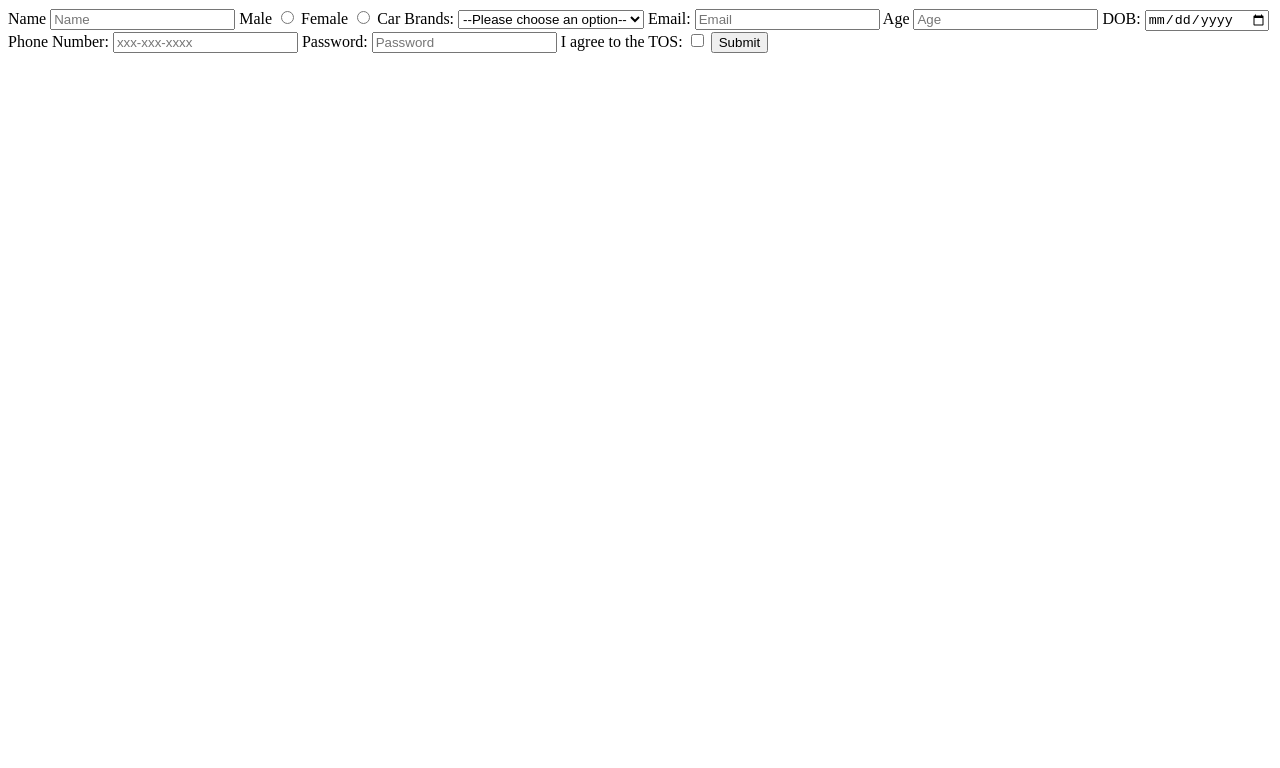
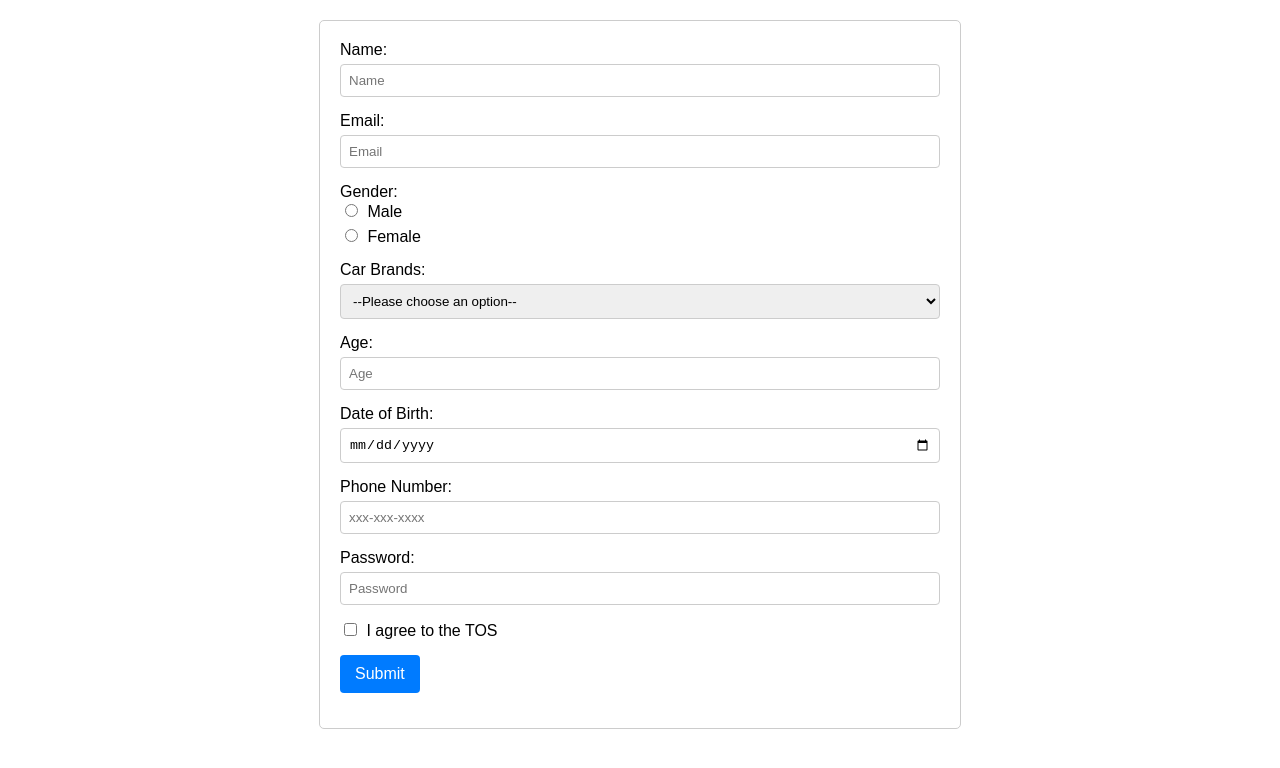
Before and after one commit to acciojob/signup-form-car-ajaykumar361, a website: page main.html in a window 1280 px wide. Drawn offline with Linux system fonts and the light colour scheme.

Commit message:
created a submission

```diff
--- a/main.html
+++ b/main.html
@@ -1,55 +1,134 @@
 <!DOCTYPE html>
+<html lang="en">
+<head>
+    <meta charset="UTF-8">
+    <meta name="viewport" content="width=device-width, initial-scale=1.0">
+    <title>Signup Form</title>
+    <style>
+        body {
+            font-family: Arial, sans-serif;
+            margin: 20px;
+            padding: 0;
+        }
+        form {
+            max-width: 600px;
+            margin: 0 auto;
+            padding: 20px;
+            border: 1px solid #ccc;
+            border-radius: 5px;
+        }
+        .form-group {
+            margin-bottom: 15px;
+        }
+        .form-group label {
+            display: block;
+            margin-bottom: 5px;
+        }
+        .form-group input[type="text"],
+        .form-group input[type="email"],
+        .form-group input[type="number"],
+        .form-group input[type="date"],
+        .form-group input[type="tel"],
+        .form-group input[type="password"],
+        .form-group select {
+            width: 100%;
+            padding: 8px;
+            box-sizing: border-box;
+            border: 1px solid #ccc;
+            border-radius: 4px;
+        }
+        .form-group input[type="radio"],
+        .form-group input[type="checkbox"] {
+            margin-right: 5px;
+        }
+        .form-group button {
+            padding: 10px 15px;
+            font-size: 16px;
+            border: none;
+            border-radius: 4px;
+            color: #fff;
+            background-color: #007bff;
+            cursor: pointer;
+        }
+        .form-group button:hover {
+            background-color: #0056b3;
+        }
+    </style>
+</head>
+<body>
+    <form action="/submit" method="post">
+        <div class="form-group">
+            <label for="name">Name:</label>
+            <input type="text" id="name" name="name" placeholder="Name" required>
+        </div>
 
-<html>
+        <!-- Email Field -->
+        <div class="form-group">
+            <label for="email">Email:</label>
+            <input type="email" id="email" name="email" placeholder="Email" required>
+        </div>
 
-<head>
-	<link rel="stylesheet" href="styles.css">
-</head>
+        <!-- Gender Field -->
+        <div class="form-group">
+            <span>Gender:</span>
+            <label for="gender_m">
+                <input type="radio" id="gender_m" name="gender" value="male" required>
+                Male
+            </label>
+            <label for="gender_f">
+                <input type="radio" id="gender_f" name="gender" value="female" required>
+                Female
+            </label>
+        </div>
 
-<body>
-	<!-- the entire body must be written by student -->
-	<from method="post">
-		<label for="name">Name</label>
-		<input type="text" id="name" placeholder="Name" required>
+        <!-- Car Brands Field -->
+        <div class="form-group">
+            <label for="cars">Car Brands:</label>
+            <select id="cars" name="cars" placeholder="" required>
+                <option value="" disabled selected>--Please choose an option--</option>
+                <option value="toyota">Toyota</option>
+                <option value="honda">Honda</option>
+                <option value="ford">Ford</option>
+                <!-- Add more options as needed -->
+            </select>
+        </div>
 
-		<label for="gender_m">Male</label>
-		<input type="radio" id="gender_m" name="gender" required>
-		<label for="gender_f">Female<label>
-		<input type="radio" id="gender_f" name="gender" required>
+        <!-- Age Field -->
+        <div class="form-group">
+            <label for="age">Age:</label>
+            <input type="number" id="age" name="age" placeholder="Age" required>
+        </div>
 
-		<label for="cars">Car Brands:</label>
-				<select id="cars" name="cars">
-				<option value=""disabled selected>--Please choose an option--</option>
-				<option value="BMW">BMW</option>
-				<option value="MARUTI">MARUTI</option>
-				<option value="PORCHE">PORCHE</option>
-		</select>
-		<label for="email">Email:</label>
-		<input type="email" id="email" placeholder="Email" required>
+        <!-- DOB Field -->
+        <div class="form-group">
+            <label for="dob">Date of Birth:</label>
+            <input type="date" id="dob" name="dob" required>
+        </div>
 
-		<label for="age">Age</label>
-		<input type="number" id="Age" placeholder="Age" required>
+        <!-- Phone Number Field -->
+        <div class="form-group">
+            <label for="tel">Phone Number:</label>
+            <input type="tel" id="tel" name="tel" placeholder="xxx-xxx-xxxx">
+        </div>
 
-		<laber for="dOb">DOB:</label>
-		<input type="date" id="dob" required>
+        <!-- Password Field -->
+        <div class="form-group">
+            <label for="password">Password:</label>
+            <input type="password" id="password" name="password" placeholder="Password" required>
+        </div>
 
-		<label for="tel">Phone Number:</label>
-		<input type="tel" id="tel" placeholder="xxx-xxx-xxxx" >
+        <!-- Terms of Service Checkbox -->
+        <div class="form-group">
+            <label for="tos">
+                <input type="checkbox" id="tos" name="tos" required>
+                I agree to the TOS
+            </label>
+        </div>
 
-		<label for="password">Password:</label>
-		<input type="password" id="password" placeholder="Password" required>
-
-			<label for="tos">I agree to the TOS:</label>
-		<input type="checkbox" id="tos" required>
-
-			<button type="submit">Submit</button>
-
-
-
-
-    <script type="text/javascript" src="./script.js">
-</script>
-
+        <!-- Submit Button -->
+        <div class="form-group">
+            <button type="submit">Submit</button>
+        </div>
+    </form>
 </body>
-
 </html>
```
